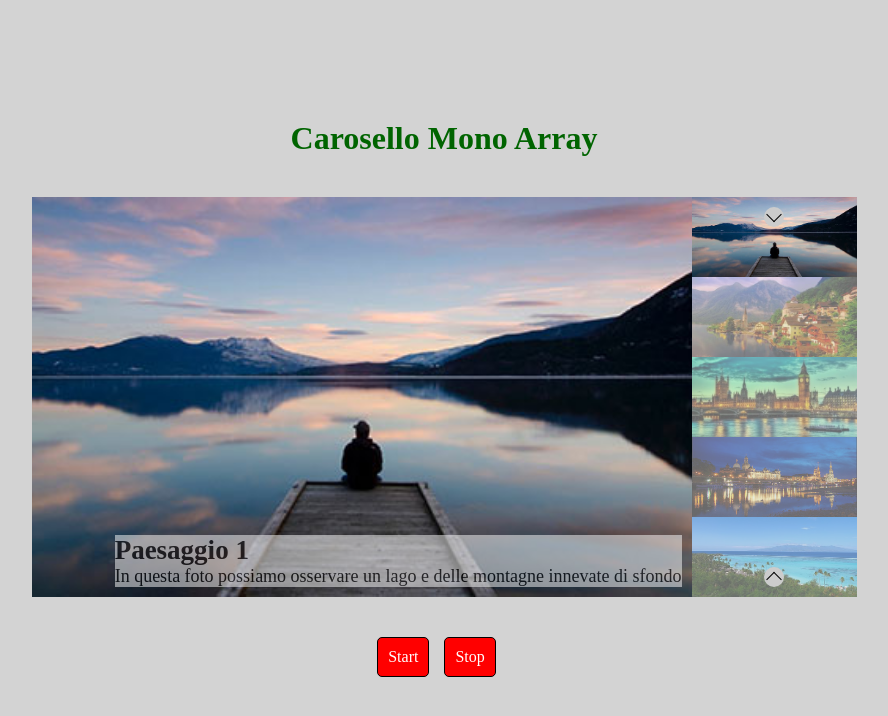
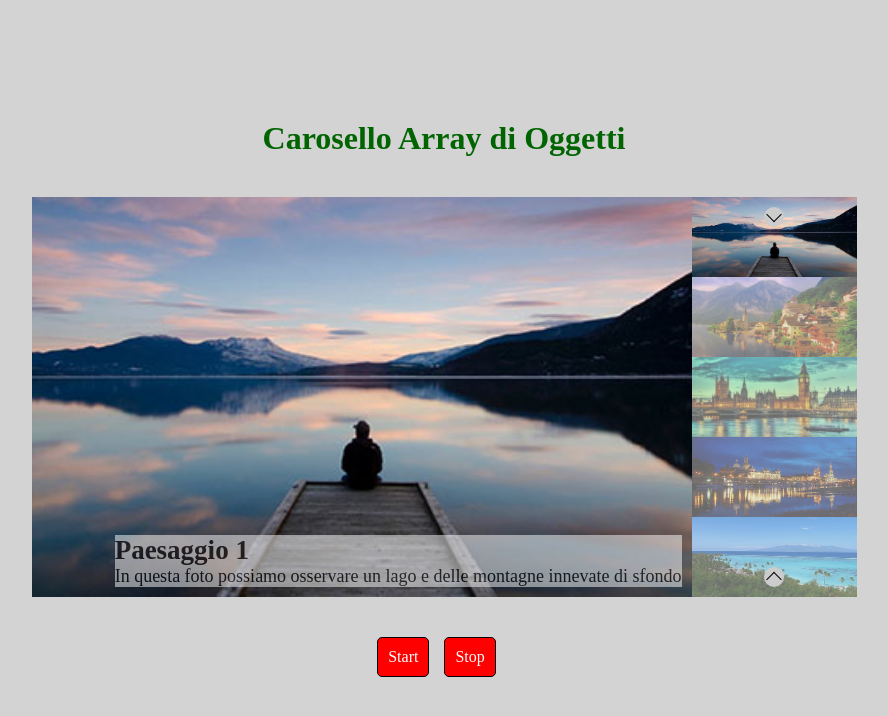
Before and after one commit to MirkoCherchi/js-array-objects-carousel, a plain HTML site: page index.html in a window 1280 px wide. Shown: the whole page, without its empty margins (196-1084 px from the left). Drawn offline with Linux system fonts and the light colour scheme.

Commit message:
feat: change h1

```diff
--- a/index.html
+++ b/index.html
@@ -10,7 +10,7 @@
 </head>
 
 <body>
-  <h1>Carosello Mono Array</h1>
+  <h1>Carosello Array di Oggetti</h1>
   <div class="container">
 
     <div class="items">
```
